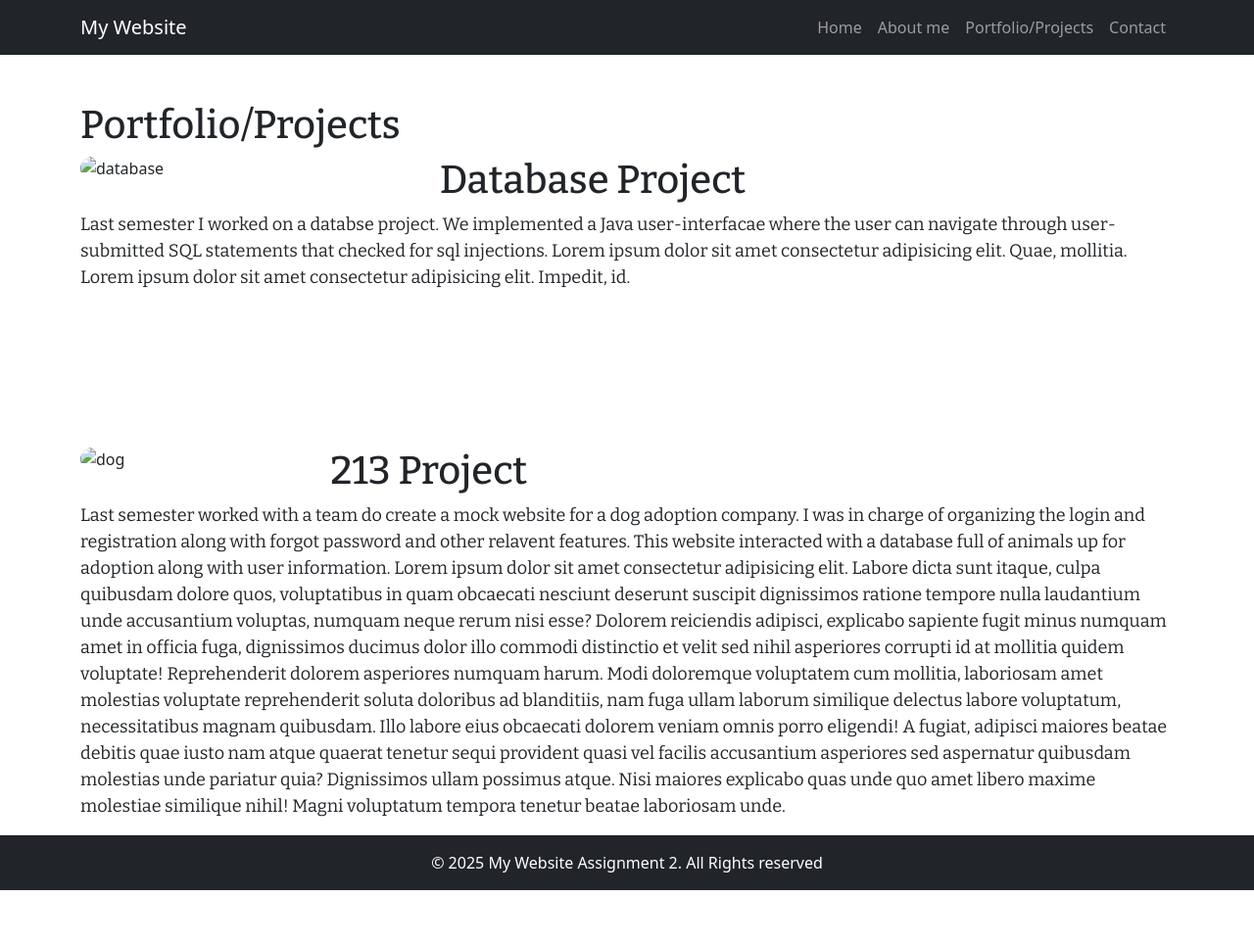
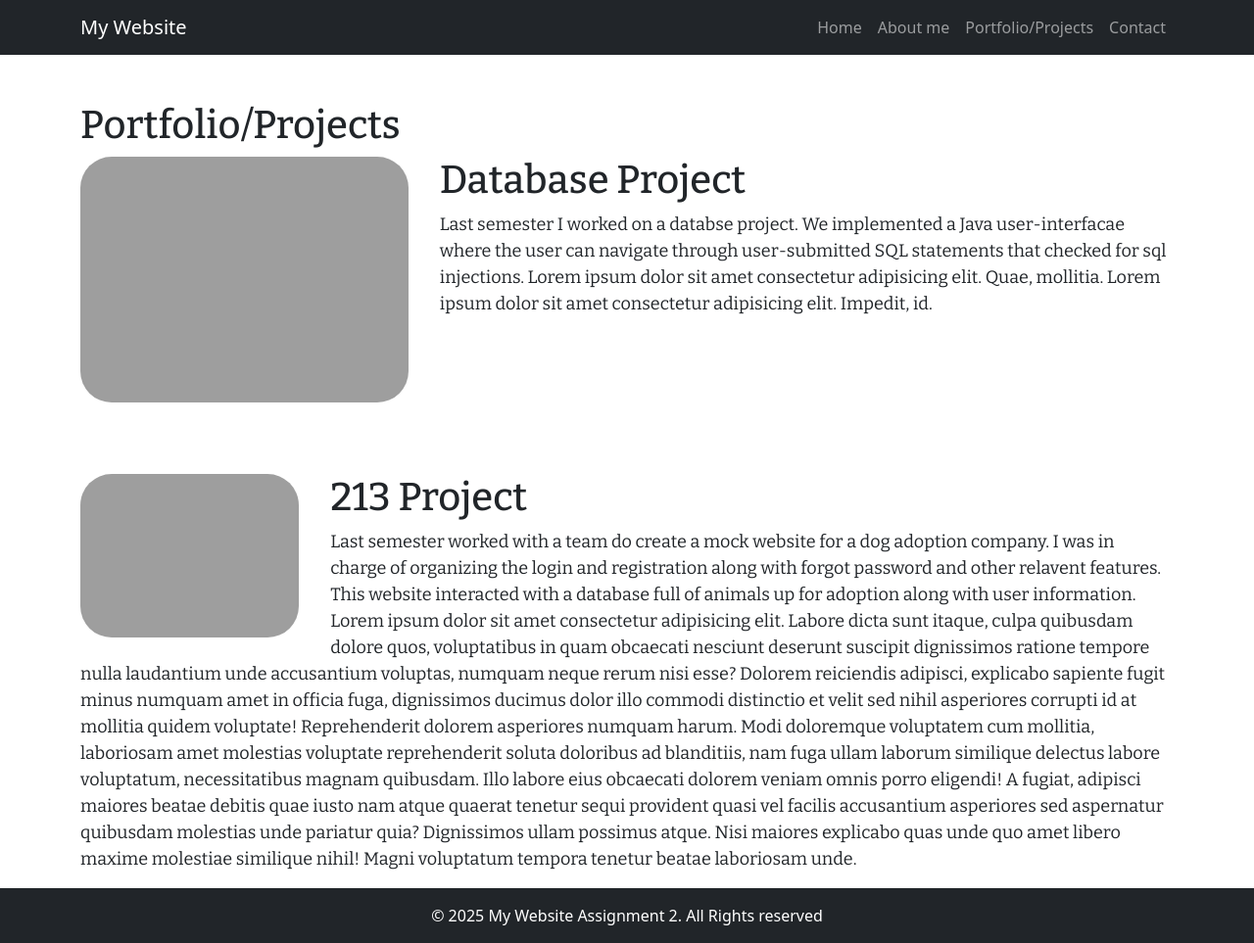
Before and after one commit to CSCI313-Spring2024/assignment-2-section-1-and-2-miketoq, a plain HTML site: page portfolio.html in a window 1280 px wide. Shown: the whole page at 98% size. Before the commit the page ends 909 px from the top, so only its background shows below. Drawn offline with nearby package versions, Linux system fonts and the light colour scheme; the site is published under a folder, as on GitHub Pages, so addresses that start at the root find nothing; a web font is replaced by a local one.

Commit message:
updated final images

```diff
--- a/portfolio.html
+++ b/portfolio.html
@@ -56,7 +56,7 @@
   </nav>
   <div class="container pt-5">
     <h1>Portfolio/Projects</h1>
-    <img id="database" src="/images/database.jpg" alt="database" />
+    <img id="database" src="images/database.jpg" alt="database" />
     <style>
       #database {
         float: left;
@@ -74,7 +74,7 @@
       consectetur adipisicing elit. Impedit, id.
     </p>
     <br /><br /><br /><br /><br /><br />
-    <img id="dog" src="/images/dog.jpg" alt="dog" />
+    <img id="dog" src="images/dog.jpg" alt="dog" />
     <style>
       #dog {
         float: left;
```
